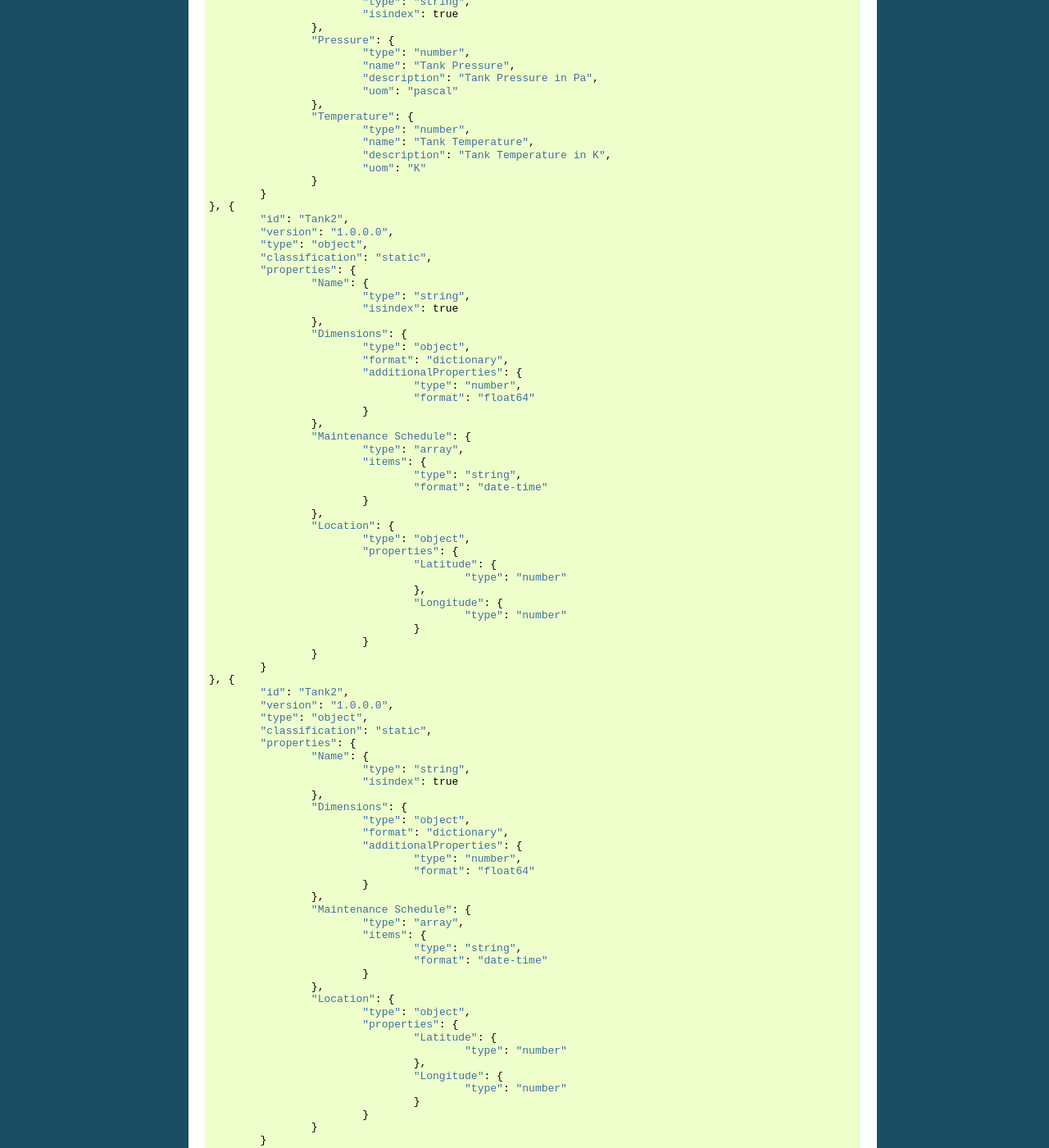
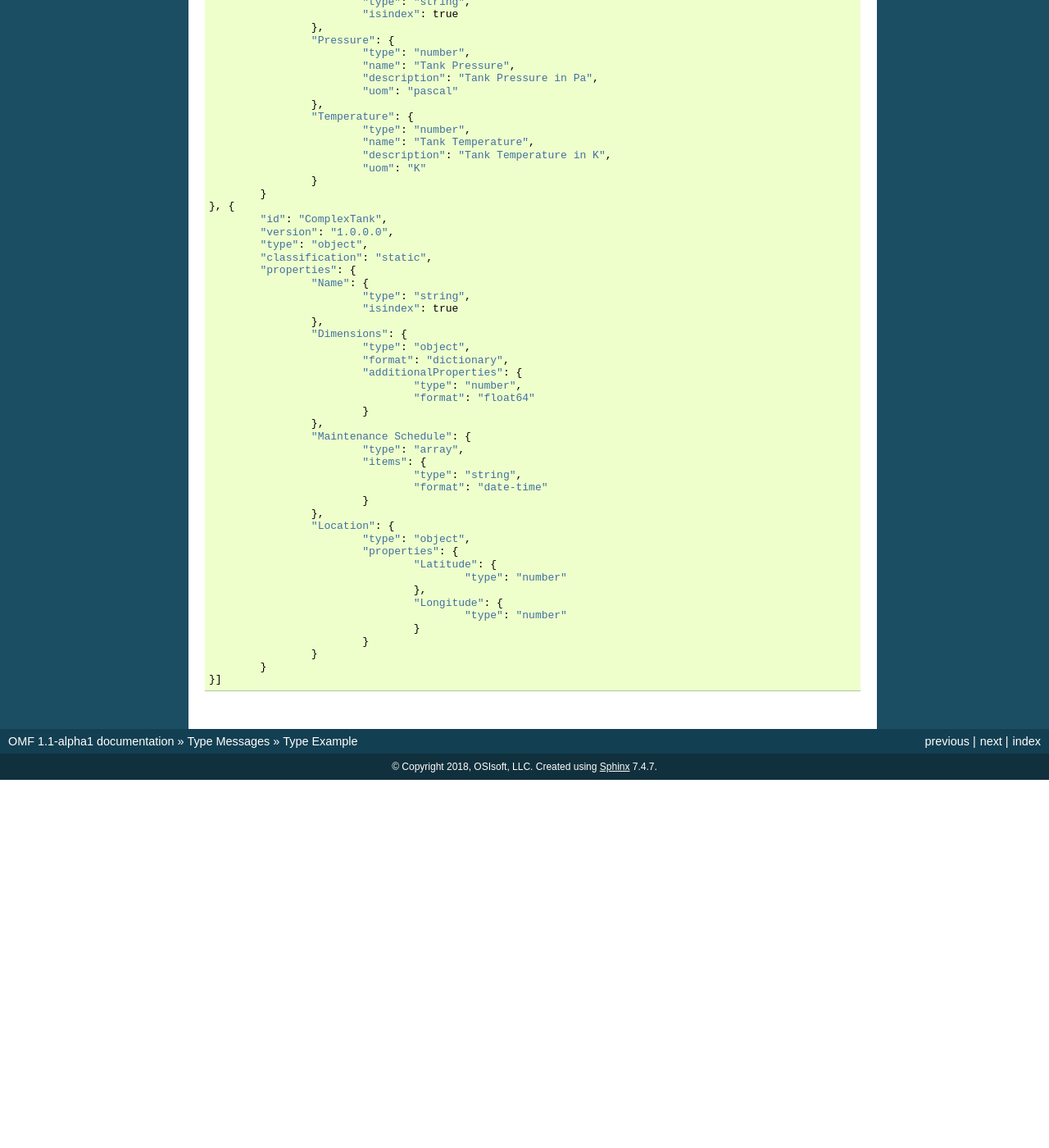
Before and after one commit to AVEVA/OMF-Docs, a Sphinx documentation site: the page built from docs/Type_Msg_Sample.rst, in a window 1280 px wide and 1400 px high, scrolled down 1000 px. Shown: the whole window at 82% size. Built offline with Sphinx 7.4.7, drawn with Linux system fonts in a browser that asks for light colours; after the commit the page ends 1951 px from its top, so only the background shows below that.

Commit message:
removed duplicate, fixed tank

```diff
--- a/docs/Type_Msg_Sample.rst
+++ b/docs/Type_Msg_Sample.rst
@@ -78,44 +78,7 @@
 			}
 		}
 	}, {
-		"id": "Tank2",
-		"version": "1.0.0.0",
-		"type": "object",
-		"classification": "static",
-		"properties": {
-			"Name": {
-				"type": "string",
-				"isindex": true
-			},
-			"Dimensions": {
-				"type": "object",
-				"format": "dictionary",
-				"additionalProperties": {
-					"type": "number",
-					"format": "float64"
-				}
-			},
-			"Maintenance Schedule": {
-				"type": "array",
-				"items": {
-					"type": "string",
-					"format": "date-time"
-				}
-			},
-			"Location": {
-				"type": "object",
-				"properties": {
-					"Latitude": {
-						"type": "number"
-					},
-					"Longitude": {
-						"type": "number"
-					}
-				}
-			}
-		}
-	}, {
-		"id": "Tank2",
+		"id": "ComplexTank",
 		"version": "1.0.0.0",
 		"type": "object",
 		"classification": "static",
```
